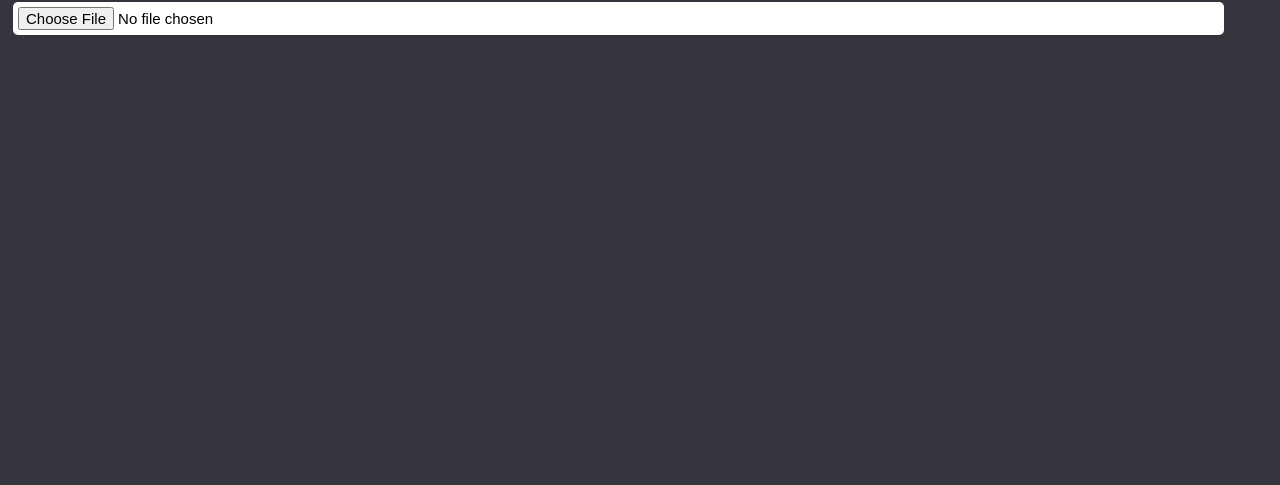
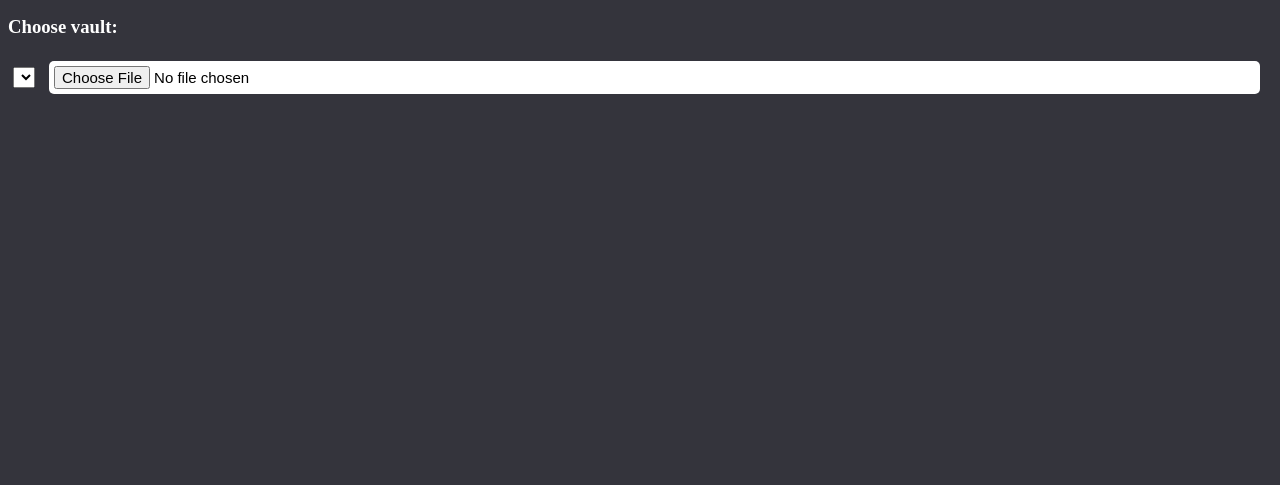
Before and after one commit to beppek/imagevault-mobile-interface, a website: page index.html in a window 1280 px wide. Shown: the part 315-800 px from the top of the page. Drawn offline with Linux system fonts and the light colour scheme.

Commit message:
preperation for vaults

```diff
--- a/css/style.css
+++ b/css/style.css
@@ -7,7 +7,7 @@ h1 {
     font-weight: bolder;
     text-shadow: 5px 5px 5px black;
 }
-h2 {
+h2, h3 {
     color: white;
 }
 
@@ -25,3 +25,7 @@ input {
     padding: 5px;
     margin: 5px;
 }
+select {
+    font-size: 15px;
+    margin: 5px;
+}
--- a/index.html
+++ b/index.html
@@ -12,8 +12,10 @@
 	</head>
 	<body>
 		<img src="http://imagevault.se/assets/images/logo.png" alt="imagevault">
+		<br>
+		<h3>Choose vault:</h3>
+		<select id="vault">
+		</select>
 		<input type="file" id="uploadBtn" name="fileUpload" value="Upload file">
-		<ul id="files">
-		</ul>
 	</body>
 </html>
```
